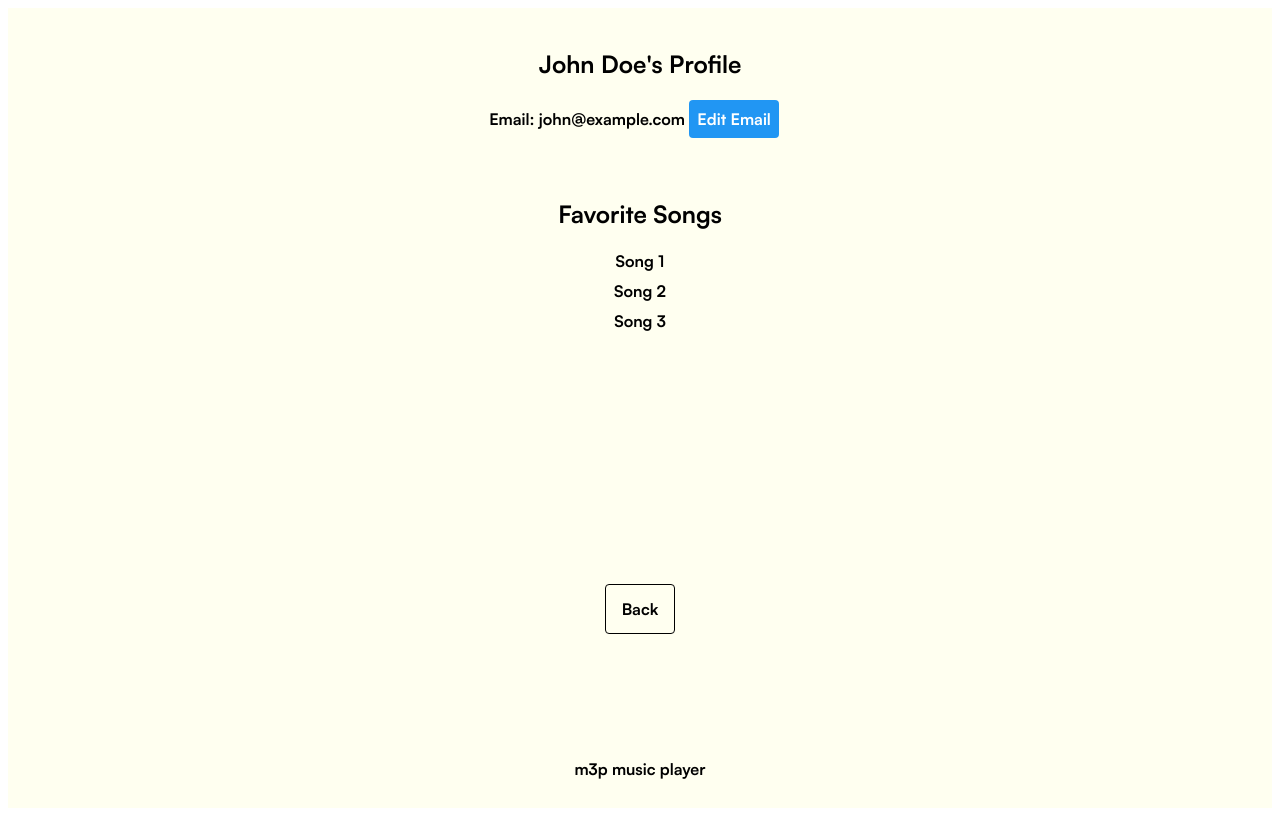
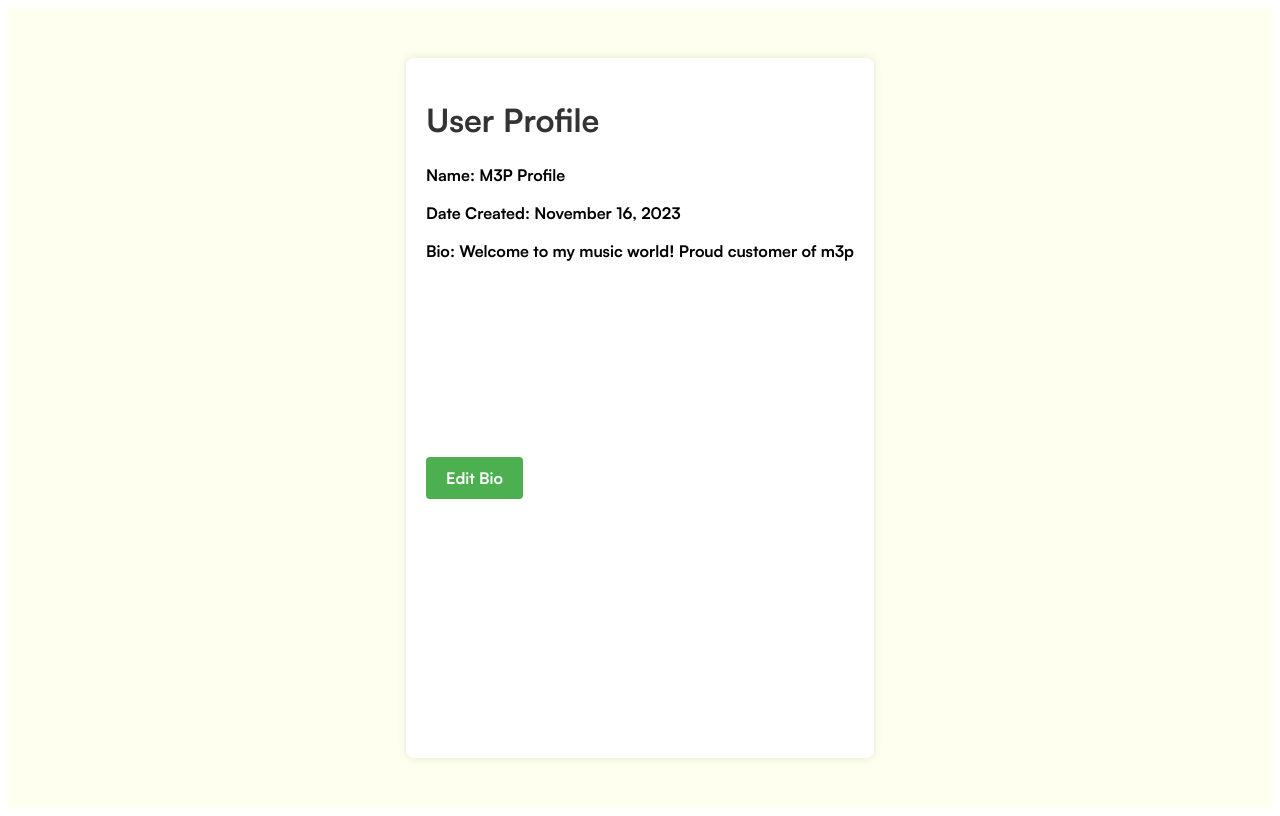
Before and after one commit to autumnWindigo/m3p, a SvelteKit app: page /profile in a window 1280 px wide. Built offline with nearby package versions, Linux system fonts and the light colour scheme.

Commit message:
final styling changes

```diff
--- a/src/routes/about/+page.svelte
+++ b/src/routes/about/+page.svelte
@@ -106,20 +106,21 @@
 		<h2>
 			<strong>Customer Service and Support</strong>
 		</h2>
-		<p>
-			For inquiries, please <a href="https://directory.sju.edu/george-j-grevera">contact us</a>.
-		</p>
 	</section>
+	<a href="https://directory.sju.edu/george-j-grevera">contact us</a>
     <a href="/">back</a>
 
 </main>
 
 <style>
+/*
 	#main {
 	display: flex;
 	flex-direction: column;
 	align-items: center;
 	}
+*/
+
 
 	#title {
 	margin-bottom: .3em;
@@ -150,13 +151,4 @@
 	color: #333;
 	}
 
-	a {
-	color: #007bff; /* Bootstrap blue color, you can change it to your preferred color */
-	text-decoration: underline;
-	cursor: pointer;
-	}
-
-	a:hover {
-	color: #0056b3;
-	}
 </style>
--- a/src/routes/player/+page.svelte
+++ b/src/routes/player/+page.svelte
@@ -11,7 +11,8 @@
     /*
     const updateFromJson = async () => {
         try {
-	const response = await fetch(''); // Adjust the endpoint URL
+            const response = await fetch(''); // This might be wrong either import
+			// update_json or link its path here
             const jsonData = await response.json();
 
             // Update the songs array in the store
@@ -34,6 +35,7 @@
 	            const arrayBuffer = await file.arrayBuffer();
 	            const audioData = new Uint8Array(arrayBuffer);
 	            // Extract artist name from the first song in the JSON data
+
 				//const artist = get(songsStore)[0]?.artist || "Unknown Artist";
 	            newSongs.push({
 	                title: file.name,
--- a/src/routes/profile/+page.svelte
+++ b/src/routes/profile/+page.svelte
@@ -1,111 +1,142 @@
 <!-- Profile.svelte -->
 <script>
-	import { createEventDispatcher } from 'svelte';
+    import { format } from 'date-fns';
+    import { onMount, onDestroy } from 'svelte';
 
-	let userName = "John Doe";
-	let userEmail = "john@example.com";
-	let favoriteSongs = ["Song 1", "Song 2", "Song 3"];
-	let newEmail = '';
-	let isEditingEmail = false;
+    let userName = "M3P Profile";
+    let dateCreated = new Date();
+    let bio = "Welcome to my music world! Proud customer of m3p";
+    let isEditMode = false;
 
-	const dispatch = createEventDispatcher();
-
-	function toggleEditEmail() {
-		isEditingEmail = !isEditingEmail;
-		if (!isEditingEmail) {
-			// Save the new email when editing is done
-			userEmail = newEmail;
-			dispatch('emailChanged', newEmail);
-		}
+    function toggleEditMode() {
+        isEditMode = !isEditMode;
     }
 
-	function submitNewEmail() {
-		toggleEditEmail();
+    const listeningStatistics = {
+        labels: ['Rock', 'Pop', 'Electronic', 'Jazz', 'Hip Hop'],
+        data: [20, 15, 10, 5, 50] // Example data, replace with actual statistics
+    };
+
+    let chart;
+
+    onMount(() => {
+        // Initialize the chart
+        const ctx = document.querySelector('canvas').getContext('2d');
+        chart = new Chart(ctx, {
+            type: 'bar',
+            data: {
+                labels: listeningStatistics.labels,
+                datasets: [{
+                    label: 'Listening Statistics',
+                    data: listeningStatistics.data,
+                    backgroundColor: 'rgba(75, 192, 192, 0.2)',
+                    borderColor: 'rgba(75, 192, 192, 1)',
+                    borderWidth: 1
+                }]
+            },
+            options: {
+                responsive: true,
+                maintainAspectRatio: false
             }
+        });
+    });
+
+    onDestroy(() => {
+        // Cleanup the chart when the component is unmounted
+        chart.destroy();
+    });
 </script>
 
-<main class ="profile-page">
-	<section class="profile-info">
-		<h1>{userName}'s Profile</h1>
-		<p>
-			Email: {#if isEditingEmail}
-				<input bind:value={newEmail} />
-				<button on:click={submitNewEmail}>Submit</button>
+<div class="profile-container">
+    <h1>User Profile</h1>
+
+    <div class="user-info">
+        <div class="profile-details">
+            <p><strong>Name:</strong> {userName}</p>
+            <p><strong>Date Created:</strong> {format(dateCreated, 'MMMM d, yyyy')}</p>
+            <p><strong>Bio:</strong> {bio}</p>
+        </div>
+    </div>
+
+    {#if isEditMode}
+        <!-- Edit mode -->
+        <div class="edit-mode">
+            <label for="newBio">Update Bio:</label>
+            <textarea bind:value={bio} id="newBio"></textarea>
+        </div>
     {:else}
-				{userEmail}
-				<button on:click={toggleEditEmail}>Edit Email</button>
+        <!-- View mode -->
+        <div class="chart-container">
+            <canvas bind:this={chart} />
+        </div>
     {/if}
-		</p>
-	</section>
 
-	<section class="favorite-songs">
-		<h2>Favorite Songs</h2>
-		<ul>
-			{#each favoriteSongs as song (song)}
-				<li>{song}</li>
-			{/each}
-		</ul>
-	</section>
-	<div class ="additional-info">
-		<a href="/">Back</a>
+    <button on:click={toggleEditMode}>
+        {#if isEditMode}
+            Save Bio
+        {:else}
+            Edit Bio
+        {/if}
+    </button>
 </div>
-</main>
 
 <style>
-	main.profile-page {
-	display: flex;
-	flex-direction: column;
-	align-items: center;
+    /* styling for the profile page */
+    /*
+    body {
+        font-family: 'Arial', sans-serif;
+        background-color: #f8f8f8;
+        margin: 0;
+        padding: 0;
+    }
+    */
+    .profile-container {
+        max-width: 800px;
+        margin: 50px auto;
+        background-color: #fff;
         padding: 20px;
+        border-radius: 8px;
+        box-shadow: 0 0 10px rgba(0, 0, 0, 0.1);
     }
 
-	.additional-info {
-	position: absolute;
-	display: flex;
-	bottom: 150px;
+    h1 {
+        color: #333;
     }
 
-	p {
-	margin: 0 .75rem 0 0;
+
+    .profile-details {
+        text-align: left;
     }
 
-	a {
-	margin: 1rem;
+    .edit-mode {
+        margin-bottom: 20px;
     }
 
-	.profile-info {
-	margin-bottom: 20px;
-	text-align: center;
+    textarea {
+        width: 100%;
+        height: 100px;
+        resize: vertical;
+        padding: 10px;
+        border: 1px solid #ccc;
+        border-radius: 4px;
     }
 
-	input {
-	margin-right: 10px;
-	padding: 8px;
-	font-size: 16px;
+    .chart-container {
+        width: 100%;
+        margin: 20px 0;
     }
 
     button {
-	background-color: #2196F3;
+        background-color: #4CAF50;
         color: #fff;
+        padding: 10px 20px;
         border: none;
         border-radius: 4px;
-	padding: 8px;
         cursor: pointer;
         font-size: 16px;
     }
 
-	.favorite-songs {
-	text-align: center;
-	margin-top: 20px;
-	margin-bottom: 70px;
-	}
-
-	ul {
-	list-style-type: none;
-	padding: 0;
-	}
-
-	li {
-	margin-bottom: 8px;
+    button:hover {
+        background-color: #45a049;
     }
 </style>
--- a/src/routes/settings/+page.svelte
+++ b/src/routes/settings/+page.svelte
@@ -20,7 +20,6 @@
 	function updateBackgroundColor() {
 		const body = document.body;
 		if ($colorMode == 'dark') {
-			// later down the line the colors shouldn't be set manually like this, should be a function that picks the dark mode styling out of the global.css file
 			body.style.backgroundColor = '#333';
 		} else {
 			body.style.backgroundColor = 'ivory';
@@ -34,8 +33,6 @@
 </script>
 
 <main>
-	<h1>{userName}'s settings</h1>
-
     <div class="settings-container">
         <div class="toggle">
             <p>auto-play</p>
@@ -61,25 +58,36 @@
 </main>
 
 <style>
-    /* Add styling for the settings page */
+	/* styling for the settings page */
 		main {
 		position: relative;
 		display: flex;
 		flex-direction: column;
+		justify-content: center;
 		align-items: center;
-        padding: 20px;
+		height: 75vh;
 	}
 
 	.settings-container {
 		display: flex;
 		flex-direction: column;
-		align-items: end;
+		align-items: center;
+		padding: 20px;
+		border-radius: 8px;
+		margin-bottom: 20px;
+		background-color: transparent; /* Remove explicit background color */
+		box-shadow: 0 0 10px rgba(0, 0, 0, 0.1); /* Add a subtle box-shadow for separation */
 	}
 
 	.additional-info {
-		position: absolute;
+	justify-content:center;
 	display: flex;
-		bottom: 0;
+	}
+
+	p {
+	margin: 0 20px 0 0;
+	font-weight: bold;
+	color: #333;
 	}
 
 	.toggle {
@@ -88,12 +96,10 @@
 	margin-top: 20px;
 	}
 
-    p {
-        margin: 0 .75rem 0 0;
-    }
-
 	a {
 	margin: 1rem;
+	color: #333;
+	text-decoration: none;
 	}
 
 	label {
--- a/src/routes/tools/+page.svelte
+++ b/src/routes/tools/+page.svelte
@@ -31,10 +31,44 @@
 </div>
 
 <style>
-    #tools {
-        display: flex;
-        flex-direction: column;
-        align-items: center;
-    }
+  #tools {
+    display: flex;
+    flex-direction: column;
+    align-items: center;
+  }
+    main {
+    display: flex;
+    flex-direction: column;
+    align-items: center;
+    justify-content: center;
+    height: 75vh;
+    padding: 20px;
+  }
+
+  h1 {
+    font-size: 24px;
+    margin-bottom: 20px;
+  }
+
+  #tools {
+    display: flex;
+    flex-direction: column;
+    align-items: center;
+  }
+
+  button {
+    margin: 10px;
+    padding: 10px;
+    font-size: 16px;
+    cursor: pointer;
+  }
+
+  a {
+    margin-top: 20px;
+    font-size: 16px;
+    color: #black;
+    text-decoration: none;
+    cursor: pointer;
+  }
 </style>
 </main>
```
Lines whose indentation alone changed are shown as unchanged.
